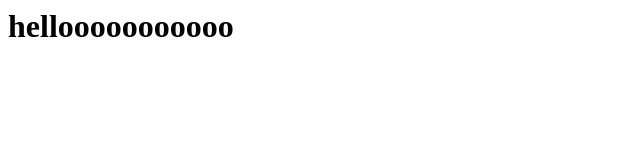
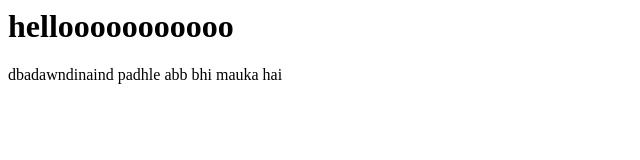
Before and after one commit to farzan190/newFile, a plain HTML site: page index.html in a window 1280 px wide. Shown: the whole page, without its empty margins (0-640 px from the left). Drawn offline with Linux system fonts and the light colour scheme.

Commit message:
git add kiya hai bhai

```diff
--- a/index.html
+++ b/index.html
@@ -1 +1,2 @@
 <h1>hellooooooooooo</h1>
+<p>dbadawndinaind padhle abb bhi mauka hai</p>
```
